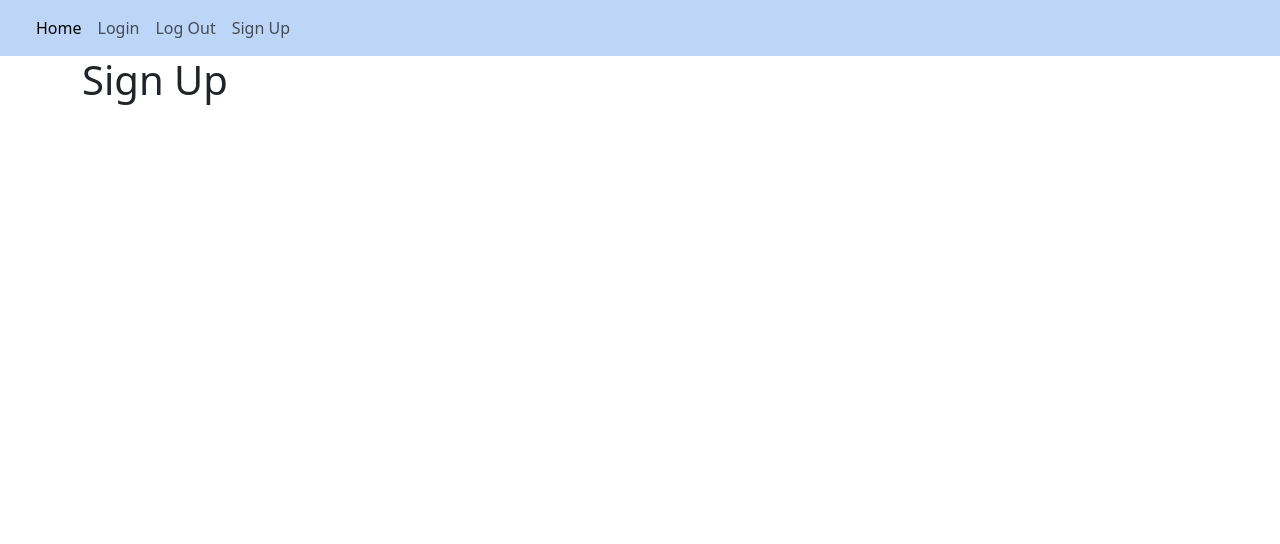
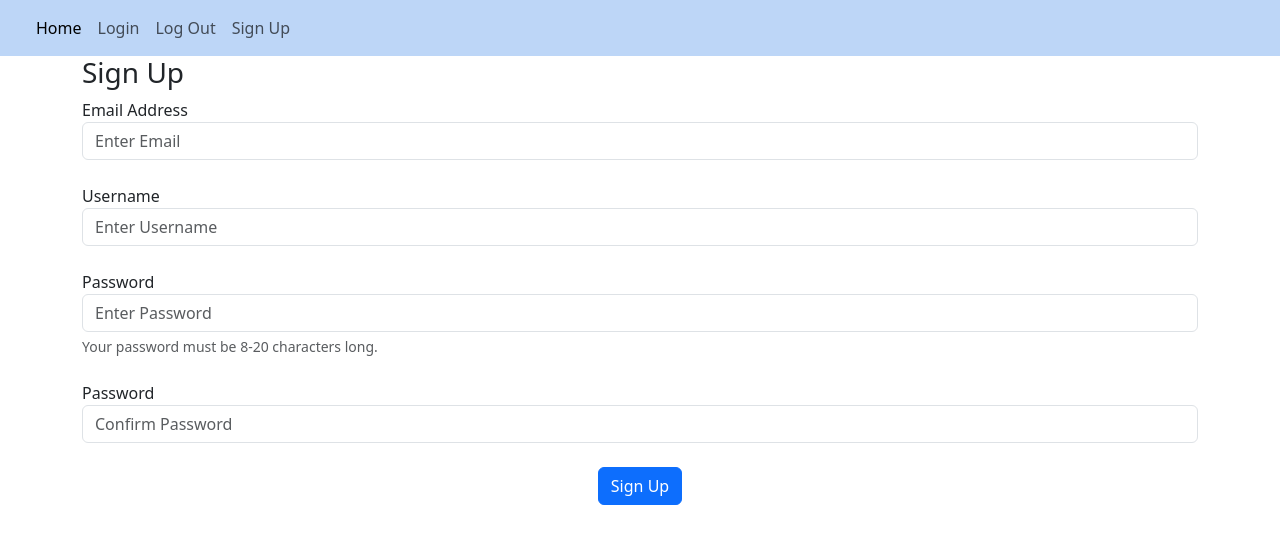
Before and after one commit to vxriantz/Flask_Blog, a Flask app: page /sign-up in a window 1280 px wide. Shown: the top 544 px of the page. Run offline with Flask 3, Linux system fonts and the light colour scheme.

Commit message:
added basic sign up form content (included comments)

```diff
--- a/app.py
+++ b/app.py
@@ -7,4 +7,4 @@ if __name__=="__main__":
     app = create_app()
     app.run(debug=True)
 
-#video 6
+#video 7
--- a/website/auth.py
+++ b/website/auth.py
@@ -7,7 +7,7 @@ auth = Blueprint("auth", __name__)
 
 
 # sign-up route
-@auth.route("/sign-up")
+@auth.route("/sign-up", methods=['GET', 'POST'])
 # sign up function
 # returns sign up page
 def sign_up():
--- a/website/templates/sign_up.html
+++ b/website/templates/sign_up.html
@@ -3,7 +3,39 @@
 {% extends "template.html"%} {% block title %} Sign Up {% endblock %}
 
 <!-- sign up page content -->
-{% block content%} <h1>Sign Up</h1>
+{% block content%}
+<!-- start of form -->
+ <form method="POST">
+    <h3>Sign Up</h3>
+
+    <div clas="form-group">
+        <!-- email form -->
+         <label for="email">Email Address</label>
+         <input type="email" id="email" name="email" class="form-control" placeholder="Enter Email" />
+        <br/>
+         <!-- username form -->
+         <label for="username">Username</label>
+         <input type="text" id="username" name="username" class="form-control" placeholder="Enter Username" />
+        <br/>
+         <!-- password1 form -->
+         <label for="password1">Password</label>
+         <input type="password" id="password1" name="password1" class="form-control" placeholder="Enter Password" />
+         <div id="passwordHelpBlock" class="form-text">
+            Your password must be 8-20 characters long.
+         </div>
+         <br/>
+         <!-- password2 form -->
+         <label for="password2">Password</label>
+         <input type="password" id="password2" name="password2" class="form-control" placeholder="Confirm Password" />
+         <br/>
+         <!-- submit button -->
+         <div align="center">
+            <button class="btn btn-primary" type="submit">Sign Up</button>
+         </div>
 
 
+    </div>
+
+ </form>
+
 {% endblock %}
```
